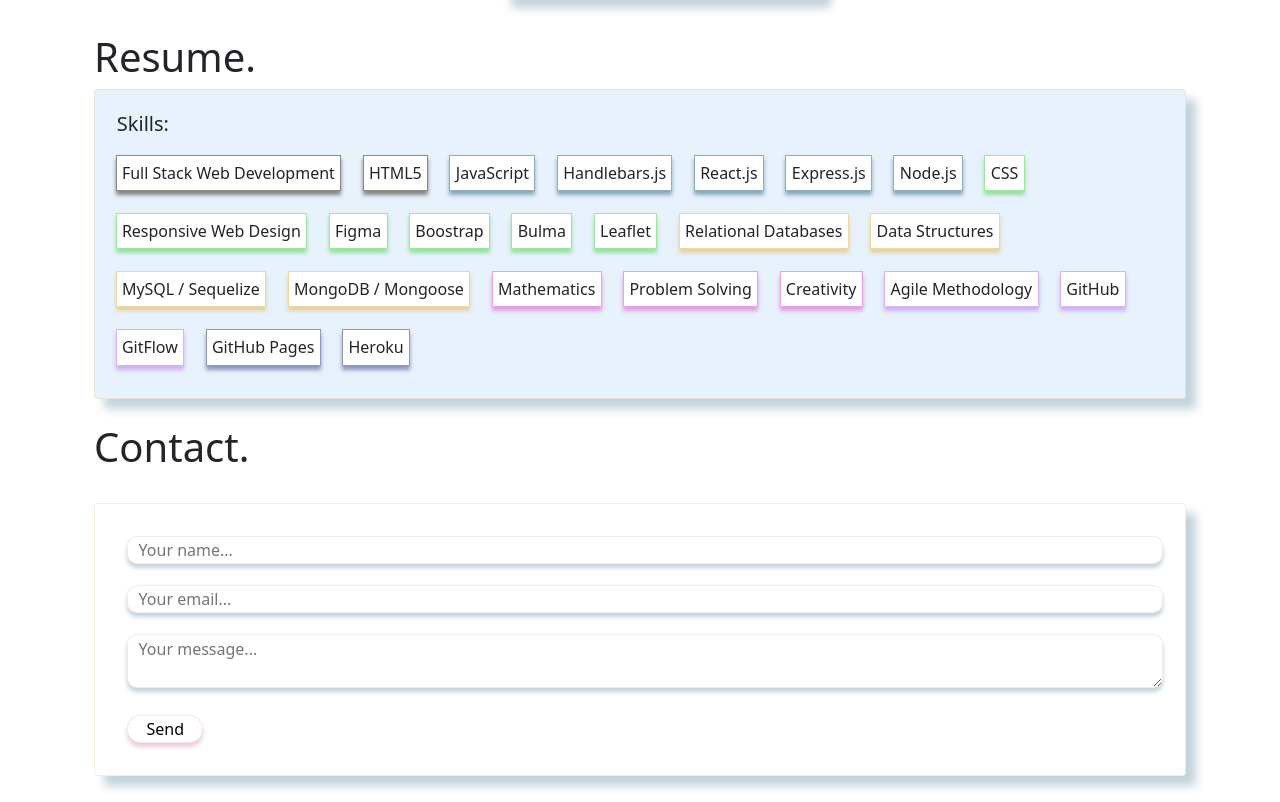
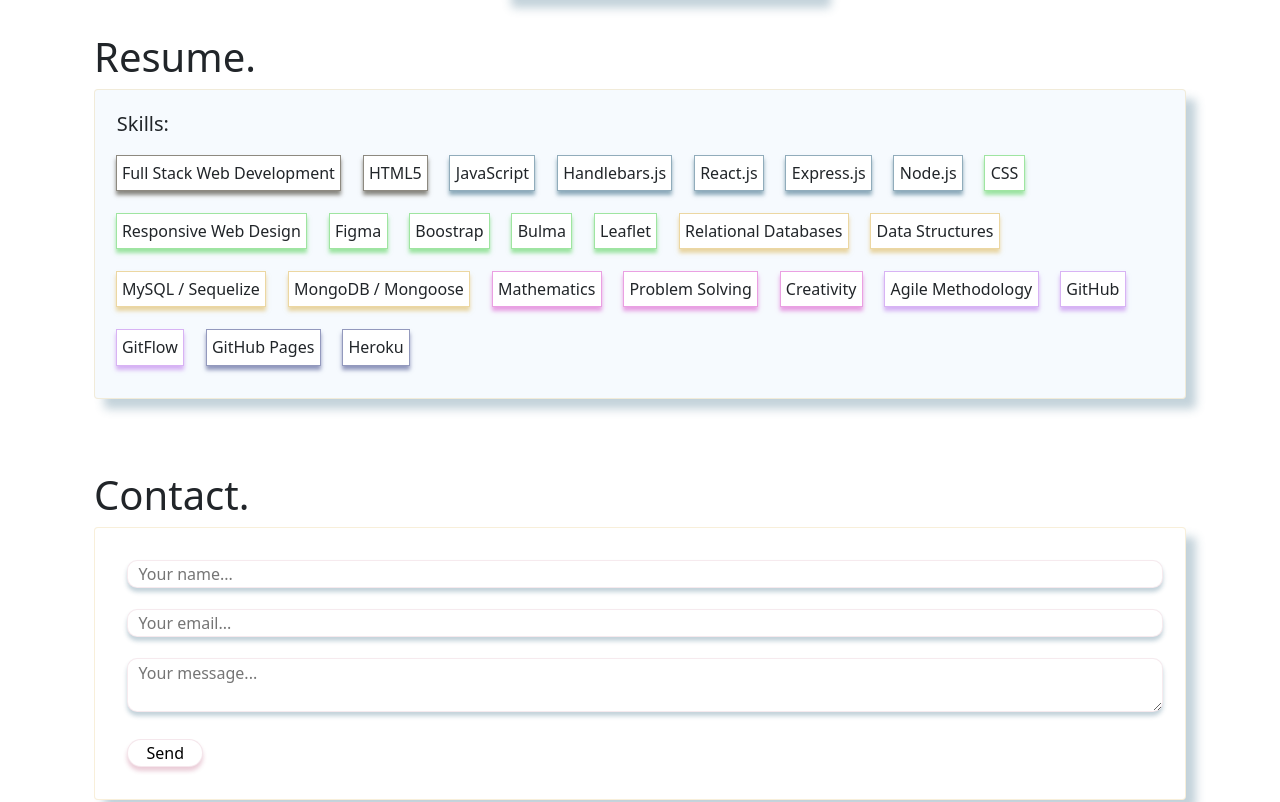
Before and after one commit to duffylaura/coffee-pawz-portfolio, a React (Create React App) app: page / in a window 1280 px wide. Shown: the part 2416-3218 px from the top of the page. Built offline with nearby package versions, Linux system fonts and the light colour scheme.

Commit message:
Done for night. In middle of figuring out making PDF downloadable.

```diff
--- /dev/null
+++ b/src/components/pdf.js
@@ -0,0 +1,12 @@
+import React from 'react';
+
+function Pdf() {
+
+  return (
+    <div>
+
+    </div>
+  );
+}
+
+export default Pdf;
--- a/src/index.css
+++ b/src/index.css
@@ -51,7 +51,7 @@
 
 .skills-card {
     padding: 2%;
-    background: rgba(76, 154, 227, 0.124);
+    background: rgba(76, 154, 227, 0.052);
     border: 1px solid #deb85939;
     box-shadow:  10px 10px 10px #3d6d874f;
 }
--- a/src/pages/homepage.js
+++ b/src/pages/homepage.js
@@ -4,6 +4,7 @@ import About from '../components/about';
 import Project from '../components/project';
 import ContactForm from '../components/contactForm';
 import Skills from '../components/skills';
+import Pdf from '../components/pdf';
 
 const proj = [
   {id: 1,
@@ -66,13 +67,15 @@ function Homepage() {
 
     <Container id="Resume">
       <h1> Resume. </h1>
+      <Pdf />
       <Skills />
+    </Container> <br/><br/><br/>
+
+    <Container id="Contact">
+      <h1> Contact. </h1>
+      <ContactForm />
     </Container>
 
-    <Container id="Contact"> <br/>
-      <h1> Contact. </h1> <br />
-      <ContactForm />
-    </Container>
   </Container>
   );
 }
```
Also changed, not shown: 1 other file (tests, documents, lock files or other folders).
